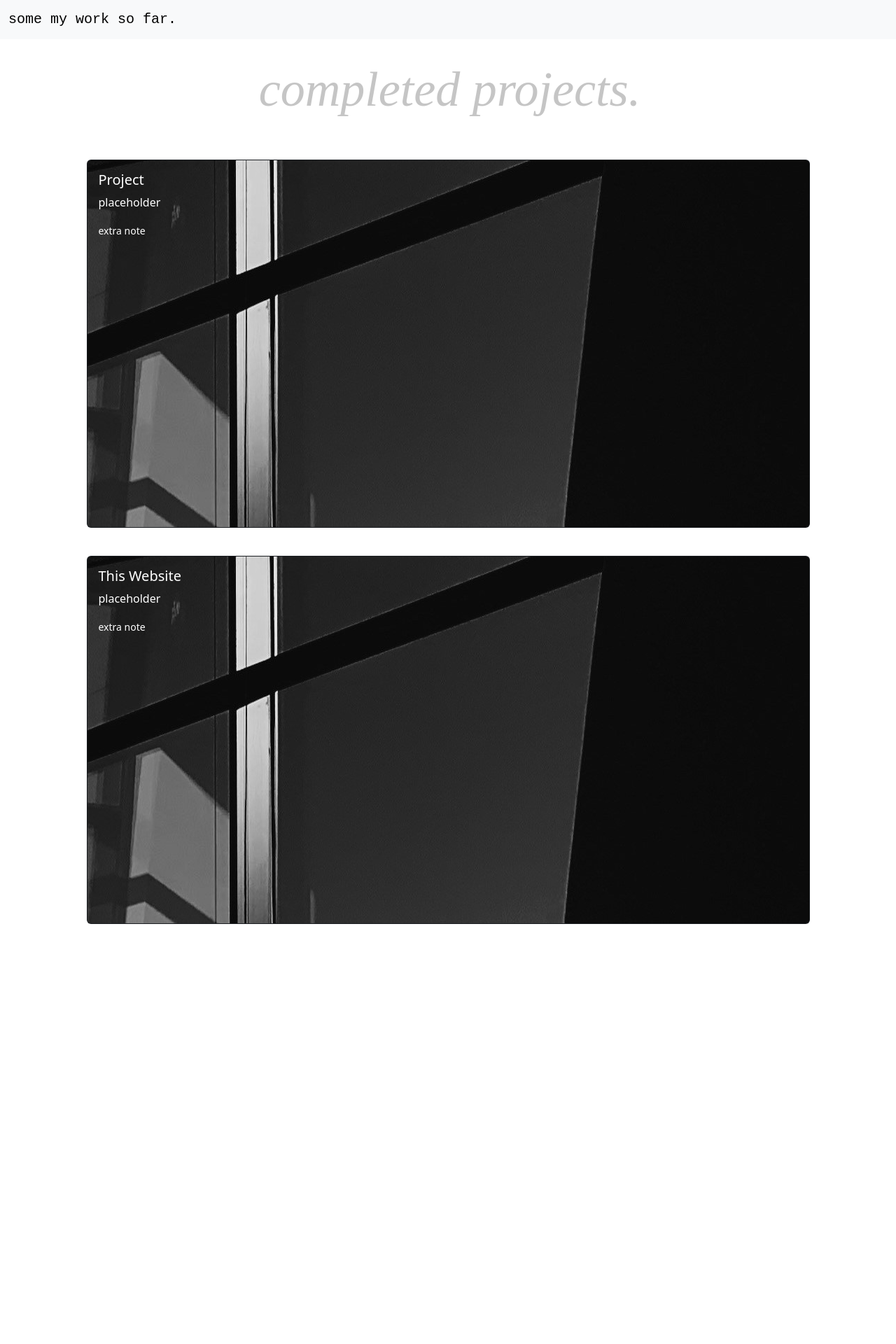
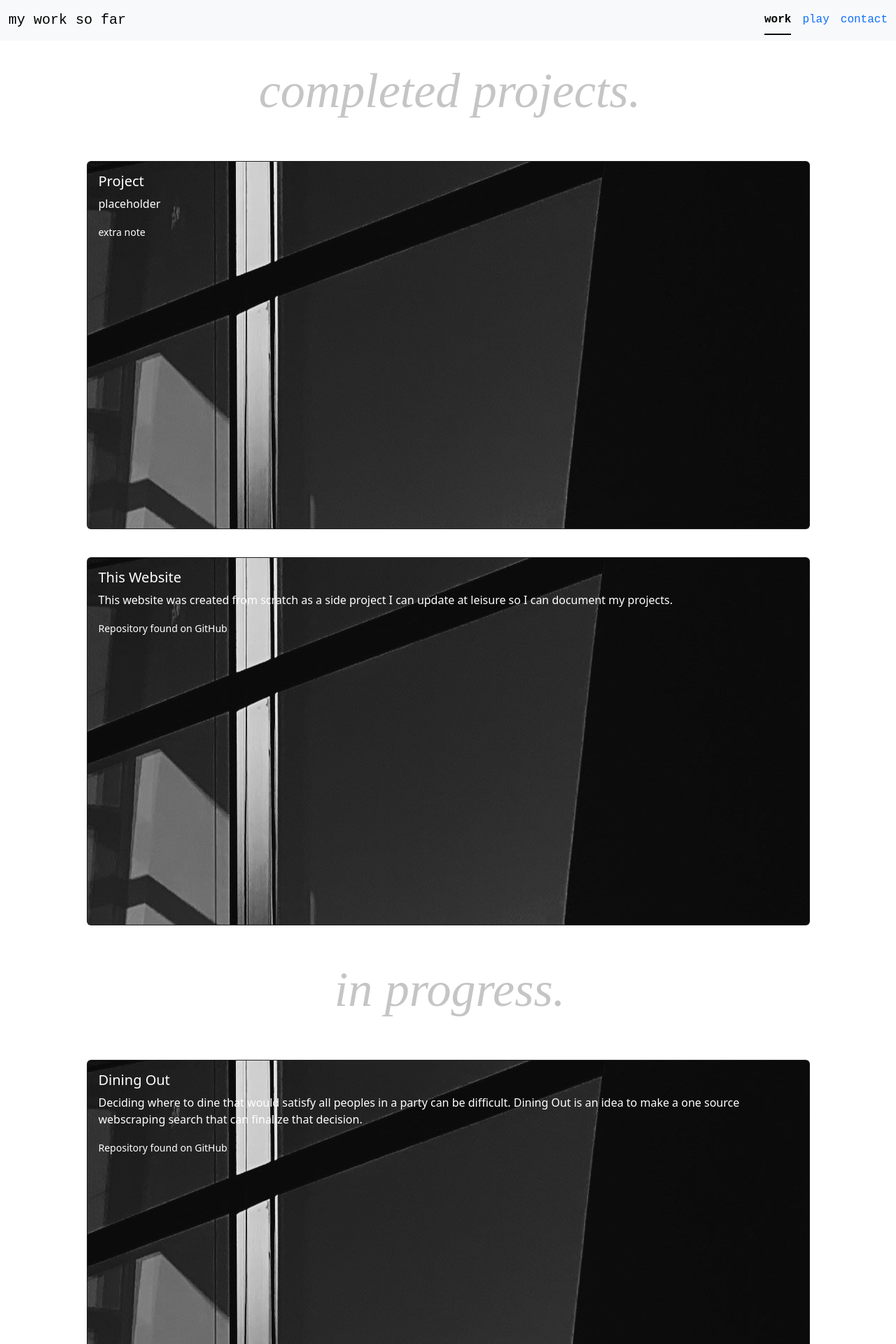
Before and after one commit to CG020/camilagrubbweb, a React (Vite) app: page /projects in a window 1280 px wide. Shown: the top 1920 px of the page at 70% size. Before the commit the page ends 1340 px from the top, so only its background shows below. Built offline with nearby package versions, Linux system fonts and the light colour scheme.

Commit message:
formatting text across pages

```diff
--- a/src/App.css
+++ b/src/App.css
@@ -125,6 +125,7 @@
 .profile-image {
   width: 300px;
   height: auto;
+  border-radius: 10px;
 }
 
 .profile-text {
--- a/src/App.tsx
+++ b/src/App.tsx
@@ -47,28 +47,28 @@ function App() {
               </div>
               <img src="src\assets\originalImage.jpg" className="profile-image" alt="Profile" />
           </div>
-          <Divider title="Work" align1='20px' align2='0px'></Divider>
+          <Divider title="work" align1='20px' align2='0px'></Divider>
           <div className='container'>
             <Link to="/bio">
             <Panel
-              title="Bio"
+              title="bio"
               image="src\assets\bioImage.jpg"
-              content="Learn more about me and my background"
+              content="learn more about me and my background"
             /> </Link>
             <Link to="/projects">
             <Panel
-              title="Projects"
+              title="projects"
               image="src\assets\bioImage.jpg"
-              content="Portfolio of current and completed work"
+              content="portfolio of current and completed work"
             /> </Link>
             <Link to="/involve">
             <Panel
-              title="Involvement"
+              title="involvement"
               image="src\assets\bioImage.jpg"
-              content="Where you can find me in the community"
+              content="where you can find me in the community"
             /> </Link>
           </div>
-          <Divider title="Play" align1='auto' align2='20px'></Divider>
+          <Divider title="play" align1='auto' align2='20px'></Divider>
         </div>
         } />
         <Route path="/contact" element={<ContactPage />} />
--- a/src/components/BioPage.tsx
+++ b/src/components/BioPage.tsx
@@ -112,7 +112,7 @@ const BioPage = () => {
                 my responsibility was to design the steps for completing long term projects that come in the form of a research endeavor ending in a
                 paper or an end tangible product. I work with a team directing members through the steps of the software design plan, facilitate communication between
                 members and departments, and integrating computer science concepts and code into where the particular skills can benefit the project. <br></br><br></br>
-                Project Management is a skill I have been developing on my own time and in work. I believe string communicationa and clear, soldified planning is the
+                Project Management is a skill I have been developing on my own time and in work. I believe string communication and clear, soldified planning is the
                 key to a successful collabotation that will result in the optimal end goal.
                 </p>
                 </div>
--- a/src/components/ContactPage.tsx
+++ b/src/components/ContactPage.tsx
@@ -10,17 +10,17 @@ const ContactPage = () => {
 
     return (
     <div>
-        <NavBar message={'Contact Information'}/>
-        <p style={contactStyle}>Contact me with any of the options below or browse my professional profiles!</p>
+        <NavBar message={'contact information'}/>
+        <p style={contactStyle}>contact me with any of the options below or browse my professional profiles</p>
         <div className='container'>
             <Panel
-                title="Email"
+                title="email"
                 image="src\assets\windowImage.jpg"
                 content="camilagrubb@gmail.com"
                 onClick={null}
             />
             <Panel
-                title="Phone"
+                title="phone"
                 image="src\assets\windowImage.jpg"
                 content="520.360.9985"
                 onClick={null}
--- a/src/components/Header.tsx
+++ b/src/components/Header.tsx
@@ -5,7 +5,7 @@ function Header() {
     <div className="header">
       <h1><i>Hello, I'm<br></br><b>Camila Grubb</b></i></h1>
       <Link to="/contact">
-        <button><i>Contact Me</i></button>
+        <button><i>contact me</i></button>
       </Link>
     </div>
   );
--- a/src/components/NavBar.tsx
+++ b/src/components/NavBar.tsx
@@ -3,6 +3,17 @@ function NavBar( { message }) {
       <nav className="navbar bg-body-tertiary">
       <div className="container-fluid">
         <a className="navbar-brand">{message}</a>
+        <ul className="nav nav-underline">
+            <li className="nav-item">
+              <a className="nav-link active" aria-current="page" href="#">work</a>
+            </li>
+            <li className="nav-item">
+              <a className="nav-link" href="#">play</a>
+            </li>
+            <li className="nav-item">
+              <a className="nav-link" href="#">contact</a>
+            </li>
+          </ul>
       </div>
     </nav>
     )
--- a/src/components/ProjectsPage.tsx
+++ b/src/components/ProjectsPage.tsx
@@ -52,7 +52,7 @@ const ProjectsPage = () => {
 
     return(
         <div>
-            <NavBar message={'some my work so far.'}/>
+            <NavBar message={'my work so far'}/>
             <h1 style={projHeader}><i>completed projects.</i></h1>
             <div style={projSection} className="fadeInSection">
             <div className="card text-bg-dark">
@@ -70,11 +70,29 @@ const ProjectsPage = () => {
                 <img src="src\assets\windowImage.jpg" className="card-img" alt="card"></img>
                 <div className="card-img-overlay">
                     <h5 className="card-title" >This Website</h5>
-                    <p className="card-text">placeholder</p>
-                    <p className="card-text"><small>extra note</small></p>
+                    <p className="card-text">This website was created from scratch as a side project I can update at
+                    leisure so I can document my projects.</p>
+                    <p className="card-text"><small>Repository found on GitHub</small></p>
                 </div>
             </div>
             </div>
+
+            <h1 style={projHeader}><i>in progress.</i></h1>
+
+            <div style={projSection} className="fadeInSection">
+            <div className="card text-bg-dark">
+                <img src="src\assets\windowImage.jpg" className="card-img" alt="card"></img>
+                <div className="card-img-overlay">
+                    <h5 className="card-title" >Dining Out</h5>
+                    <p className="card-text">Deciding where to dine that would satisfy all peoples in a party
+                    can be difficult. Dining Out is an idea to make a one source webscraping search that can
+                    finalize that decision.<table></table></p>
+                    <p className="card-text"><small>Repository found on GitHub</small></p>
+                </div>
+            </div>
+            </div>
+
+            <h1 style={projHeader}><i>project workflow.</i></h1>
         </div>
     );
 }
```
